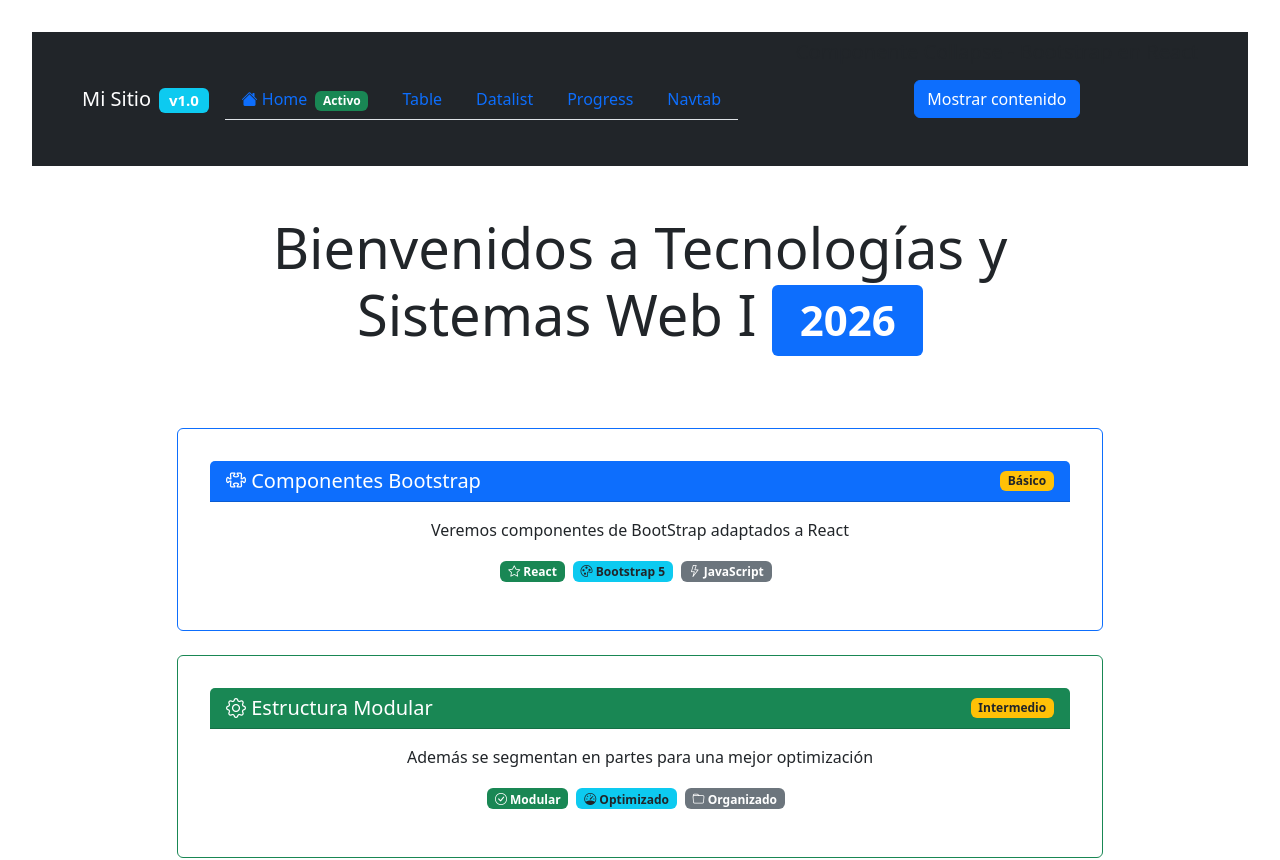
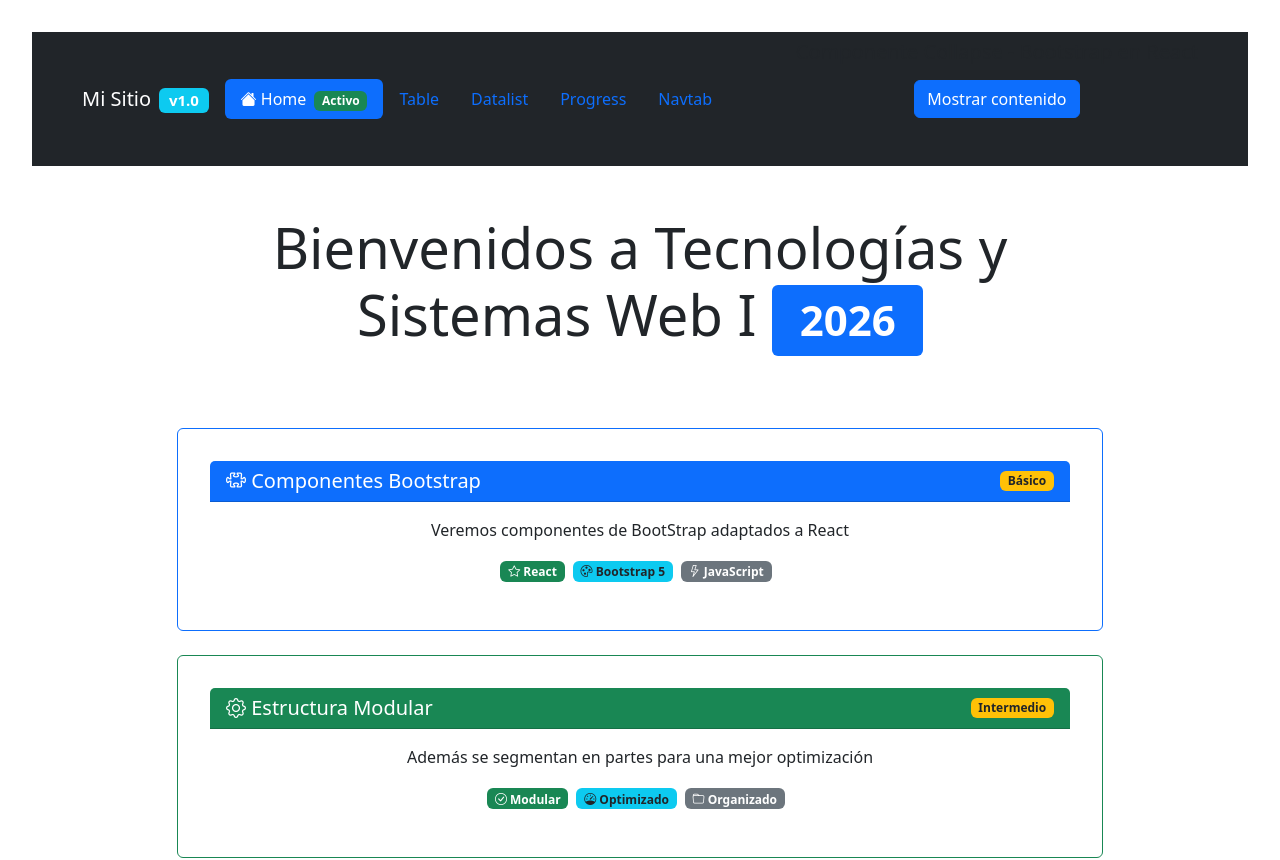
Before and after one commit to jprodriguezbUTN/ComponentesBootstrapReact, a React (Vite) app: page / in a window 1280 px wide. Shown: the top 860 px of the page. Built offline with nearby package versions, Linux system fonts and the light colour scheme.

Commit message:
Mejoras en la implementacion de Navtab
Se convierte el componente navtab en un componente con reactividad a su estado.

```diff
--- a/src/App.jsx
+++ b/src/App.jsx
@@ -4,6 +4,7 @@ import "bootstrap/dist/css/bootstrap.min.css";
 import "bootstrap/dist/js/bootstrap.bundle.min.js";
 import 'bootstrap-icons/font/bootstrap-icons.css'
 import Collapse from './Components/Collapse';
+import { NavLink } from "react-router-dom";
 
 import React, { Suspense } from "react";
 import { BrowserRouter, Routes, Route, Link } from "react-router-dom";
@@ -38,32 +39,95 @@ function App() {
             </button>
 
             <div className="collapse navbar-collapse" id="navbarNav">
-              <Navtabs variant="nav-tabs">
+              <Navtabs variant="nav-pills" extraClasses="nav-fill">
                 <li className="nav-item">
-                  <Link className="nav-link" to="/">
+                  <NavLink
+                    to="/"
+                    className={({ isActive }) =>
+                      `nav-link ${isActive ? "active" : ""}`
+                    }
+                  >
+                    {({ isActive }) => (
+                      <>
                         <i className="bi bi-house-fill"></i> Home
+                        {isActive && (
                           <span className="badge bg-success ms-2">Activo</span>
-                  </Link>
+                        )}
+                      </>
+                    )}
+                  </NavLink>
                 </li>
+
                 <li className="nav-item">
-                  <Link className="nav-link" to="/table">
+                  <NavLink
+                    to="/table"
+                    className={({ isActive }) =>
+                      `nav-link ${isActive ? "active" : ""}`
+                    }
+                  >
+                    {({ isActive }) => (
+                      <>
                         Table
-                  </Link>
+                        {isActive && (
+                          <span className="badge bg-success ms-2">Activo</span>
+                        )}
+                      </>
+                    )}
+                  </NavLink>
                 </li>
+
                 <li className="nav-item">
-                  <Link className="nav-link" to="/datalist">
+                  <NavLink
+                    to="/datalist"
+                    className={({ isActive }) =>
+                      `nav-link ${isActive ? "active" : ""}`
+                    }
+                  >
+                    {({ isActive }) => (
+                      <>
                         Datalist
-                  </Link>
+                        {isActive && (
+                          <span className="badge bg-success ms-2">Activo</span>
+                        )}
+                      </>
+                    )}
+                  </NavLink>
                 </li>
+
                 <li className="nav-item">
-                  <Link className="nav-link" to="/Progress">
+                  <NavLink
+                    to="/Progress"
+                    className={({ isActive }) =>
+                      `nav-link ${isActive ? "active" : ""}`
+                    }
+                  >
+                    {({ isActive }) => (
+                      <>
                         Progress
-                  </Link>
+                        {isActive && (
+                          <span className="badge bg-success ms-2">Activo</span>
+                        )}
+                      </>
+                    )}
+                  </NavLink>
                 </li>
-                <li>
-                  <Link className="nav-link" to="/navtab">
+
+                <li className="nav-item">
+                  <NavLink
+                    to="/navtab"
+                    className={({ isActive }) =>
+                      `nav-link ${isActive ? "active" : ""}`
+                    }
+                  >
+                    {({ isActive }) => (
+                      <>
                         Navtab
-                  </Link>
+                        {isActive && (
+                          <span className="badge bg-success ms-2">Activo</span>
+                        )}
+                      </>
+                    )}
+                  </NavLink>
                 </li>
               </Navtabs>
             </div>
```
Lines whose indentation alone changed are shown as unchanged.
